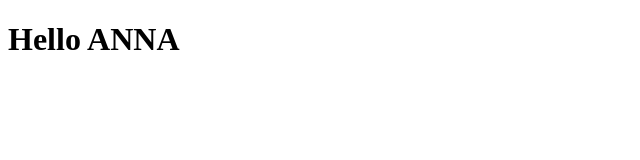
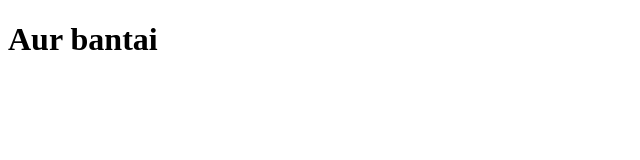
Before and after one commit to aniketkapdule/Test_Project, a plain HTML site: page index.html in a window 1280 px wide. Shown: the whole page, without its empty margins (0-640 px from the left). Drawn offline with Linux system fonts and the light colour scheme.

Commit message:
commit on 'master'

```diff
--- a/index.html
+++ b/index.html
@@ -6,6 +6,6 @@
     <title>Hello</title>
 </head>
 <body>
-    <h1>Hello ANNA</h1>
+    <h1>Aur bantai</h1>
 </body>
 </html>
```
